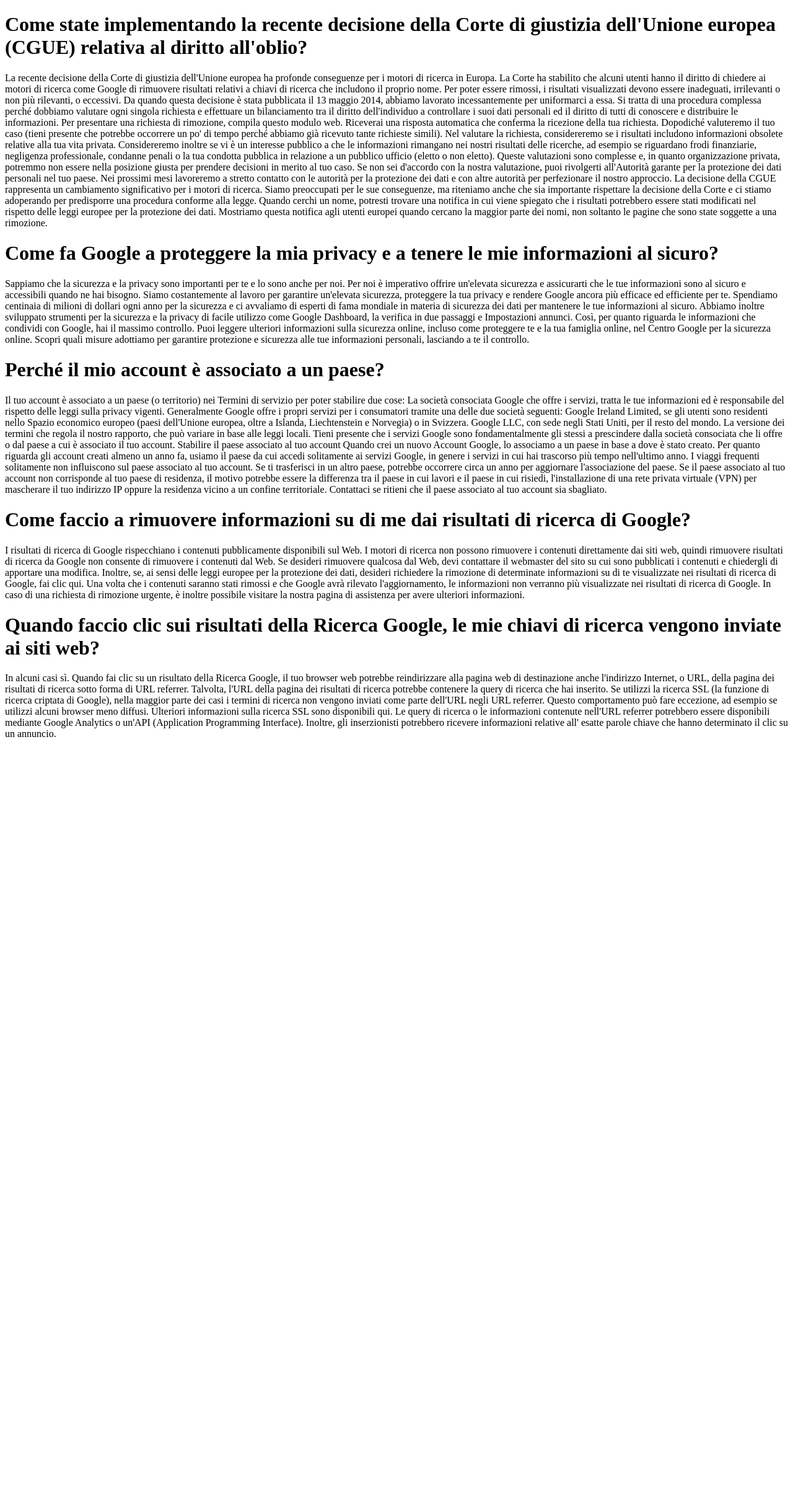
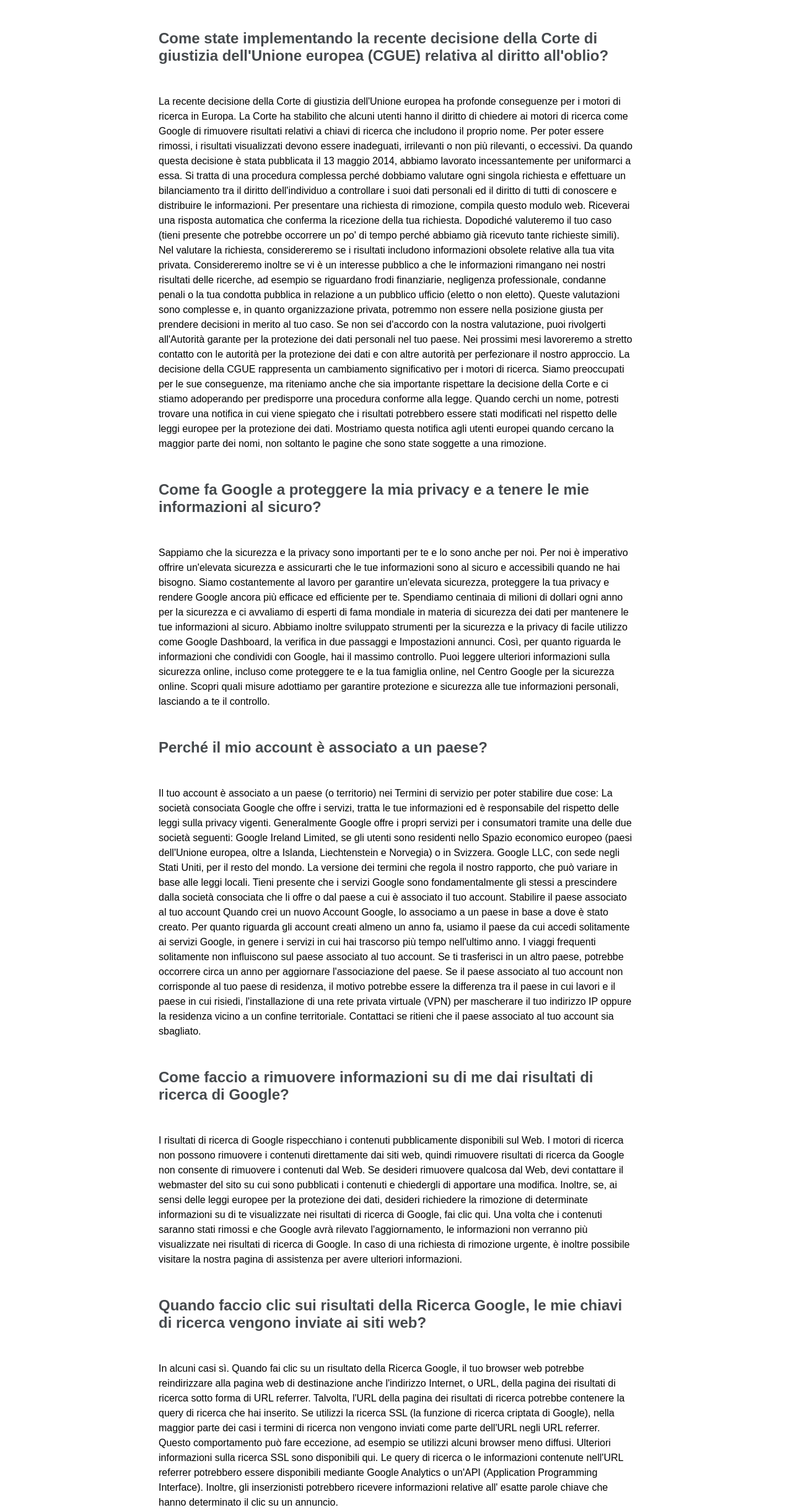
Before and after one commit to SIDDY-CHIUCHIOLO/php-google-faq, a PHP site: page / in a window 1280 px wide. Shown: the whole page at 62% size. Before the commit the page ends 1189 px from the top, so only its background shows below. Run offline with PHP 8.4, Linux system fonts and the light colour scheme.

Commit message:
inserito lo style con la cartella css e modificato la rappresentazione del DOM

```diff
--- /dev/null
+++ b/css/style.css
@@ -0,0 +1,23 @@
+*{
+    margin: 0;
+    padding: 0;
+    box-sizing: border-box;
+}
+
+body{
+    font-family: Arial, Helvetica, sans-serif;
+}
+
+main{
+    margin: 0 auto;
+    width: 60%;
+}
+
+main h2{
+    margin: 3rem 0;
+    color: #464a4d;
+}
+
+main p{
+    line-height: 1.5em;
+}
--- a/index.php
+++ b/index.php
@@ -59,15 +59,19 @@
     <meta charset="UTF-8">
     <meta http-equiv="X-UA-Compatible" content="IE=edge">
     <meta name="viewport" content="width=device-width, initial-scale=1.0">
+    <link rel="stylesheet" href="css/style.css">
     <title>Google faq</title>
 </head>
 <body>
-    <div>
+    <head>
+
+    </head>
+    <main>
         <?php
             foreach ($faq as $element) {?>
-            <h1><?php echo $element['domanda']?></h1>
+            <h2><?php echo $element['domanda']?></h2>
             <p><?php echo $element['risposta']?></p>
-            <?php } ?>
-    </div>
+        <?php } ?>
+    </main>
 </body>
 </html>
```
